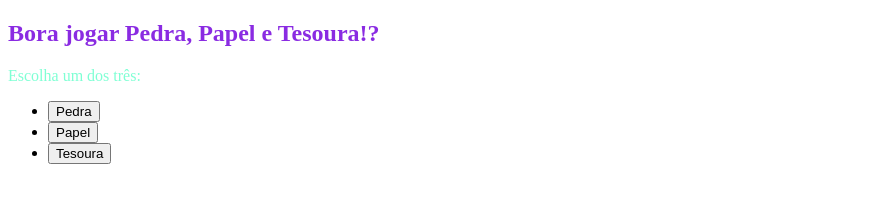
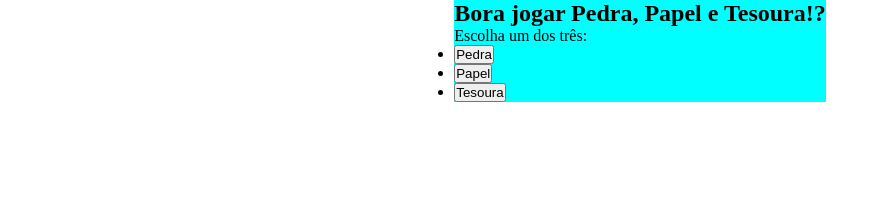
Before and after one commit to VRS-Z/Jokenpo_Coolab, a plain HTML site: page index.html in a window 1280 px wide. Shown: the whole page, without its empty margins (0-880 px from the left). Drawn offline with Linux system fonts and the light colour scheme.

Commit message:
Well done

```diff
--- a/src/script.js
+++ b/src/script.js
@@ -0,0 +1,7 @@
+function jogar(event) {
+  let btn = event.target.name;
+  console.log(btn);
+
+  if (btn == "tesoura") {
+  }
+}
--- a/style/style.css
+++ b/style/style.css
@@ -1,6 +1,27 @@
+:root {
+  font-size: 62.5%;
+}
+
+* {
+  margin: 0;
+  padding: 0;
+  box-sizing: border-box;
+}
+
+body {
+  font-size: 1.6rem;
+}
+
 h1 {
-  color: blueviolet;
+  font-size: 2.4rem;
 }
-p {
-  color: aquamarine;
+
+.container-page {
+  display: flex;
+  justify-content: center;
+  align-items: center;
 }
+
+.container-box {
+  background-color: aqua;
+}
```
